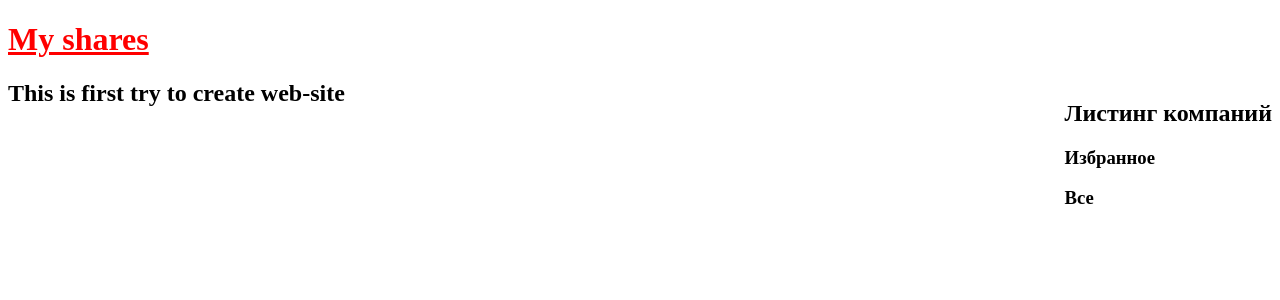
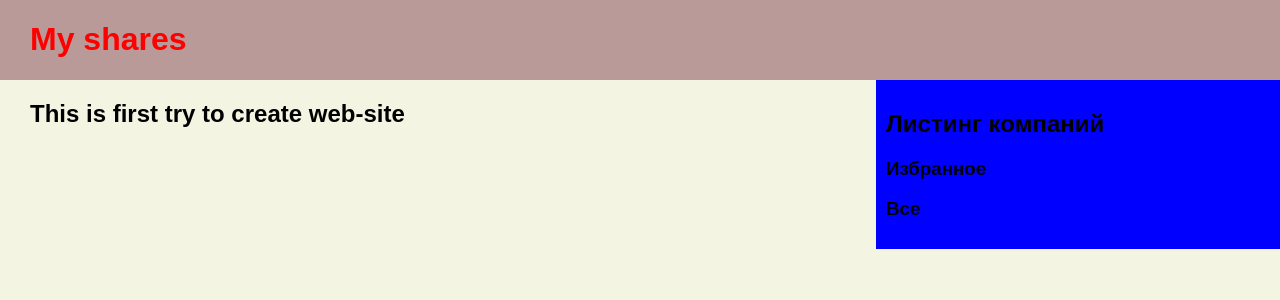
Before and after one commit to Andrew1vanov/pet-site, a Django app: page / in a window 1280 px wide. Shown: the top 300 px of the page. Run offline with Django 5.2, Linux system fonts and the light colour scheme.

Commit message:
plaing css

```diff
--- a/pet/shares/static/css/base.css
+++ b/pet/shares/static/css/base.css
@@ -1,3 +1,32 @@
-#sidebar {float: right;}
+body {
+    background-color: rgb(244, 244, 226);
+    margin: 0;
+    padding: 0;
+    font-family: sans-serif;
+}
 
-a.logo {color: red;}
+#content {
+    float: left;
+    width: 60%;
+    padding: 0 0 0 30px;
+}
+
+#sidebar {
+    float: right;
+    width: 30%;
+    padding: 10px;
+    background-color: blue;
+    height: 50%;
+}
+
+a.logo {
+    text-decoration: none;
+    color: red;}
+
+a.logo:hover {color: rgb(152, 4, 4);}
+
+#header {
+    background-color: rgb(186, 153, 153);
+    overflow: auto;
+    padding-left: 30px;
+}
```
